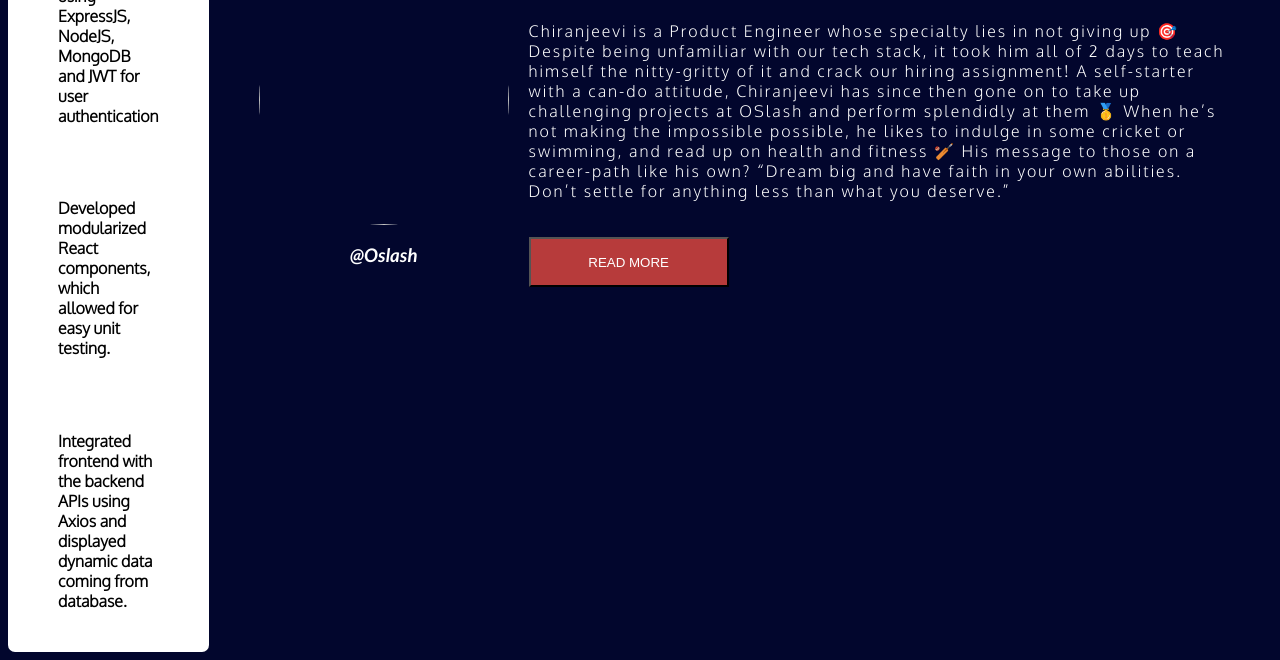
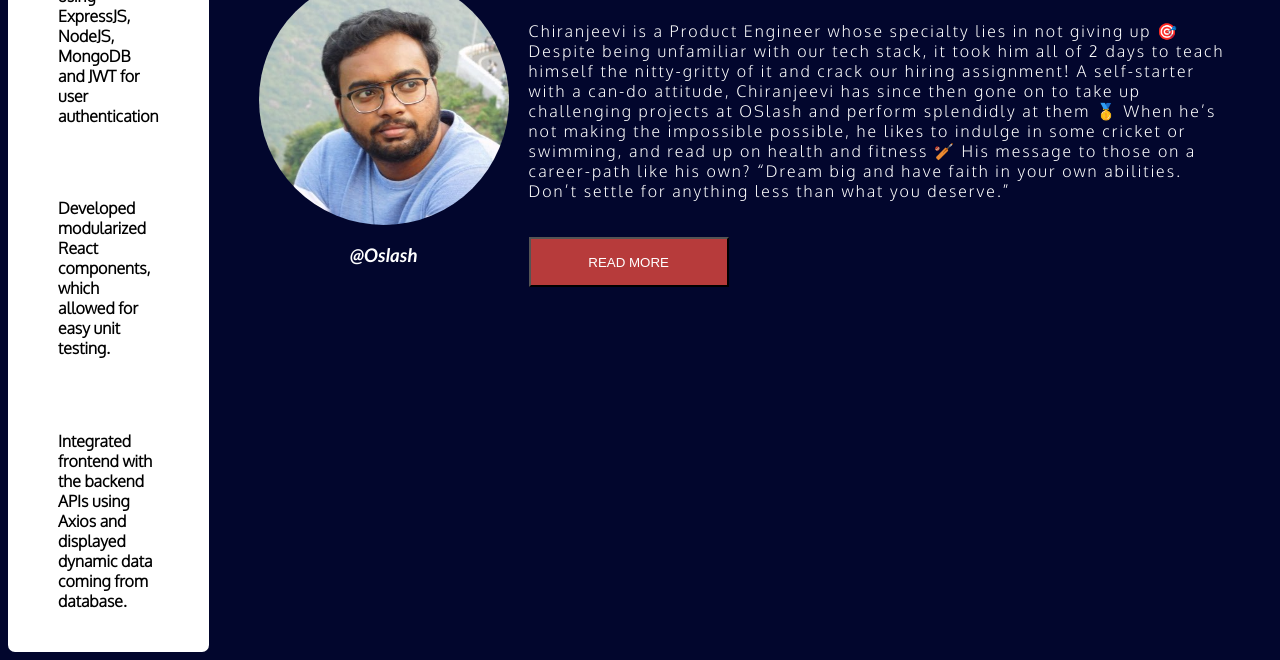
Before and after one commit to Malavi1/Tribute_page, a plain HTML site: page tribute.html in a window 1280 px wide. Shown: the part 451-1111 px from the top of the page. Drawn offline with Linux system fonts and the light colour scheme; a web font is replaced by a local one.

Commit message:
Update tribute.html

```diff
--- a/tribute.html
+++ b/tribute.html
@@ -19,7 +19,7 @@
         </div>
         <!-- <div class="merge"> -->
             <div class="left-side">
-                <img src="Tribute_images/chiru anna.jpg">
+                <img src="Tribute_image/chiruanna.jpg">
                 <h3>@Oslash</h4>
             </div>
             <div class="right-side">
```
